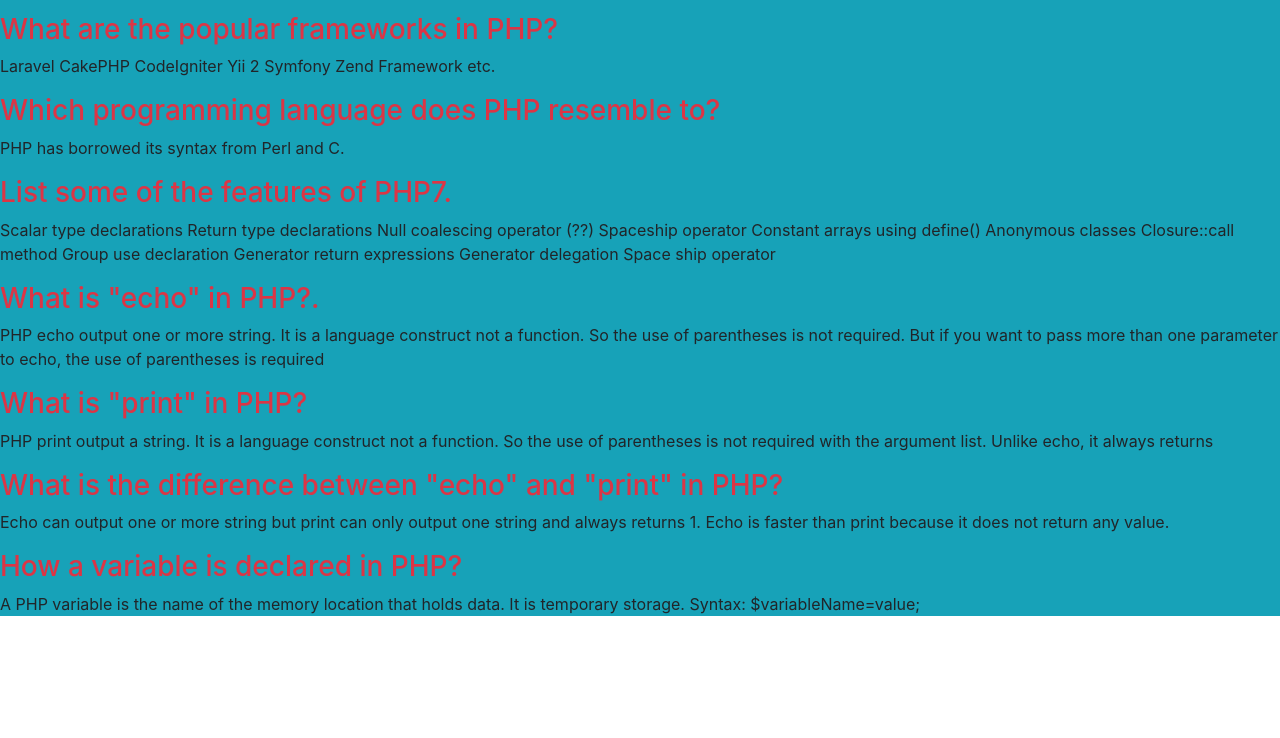
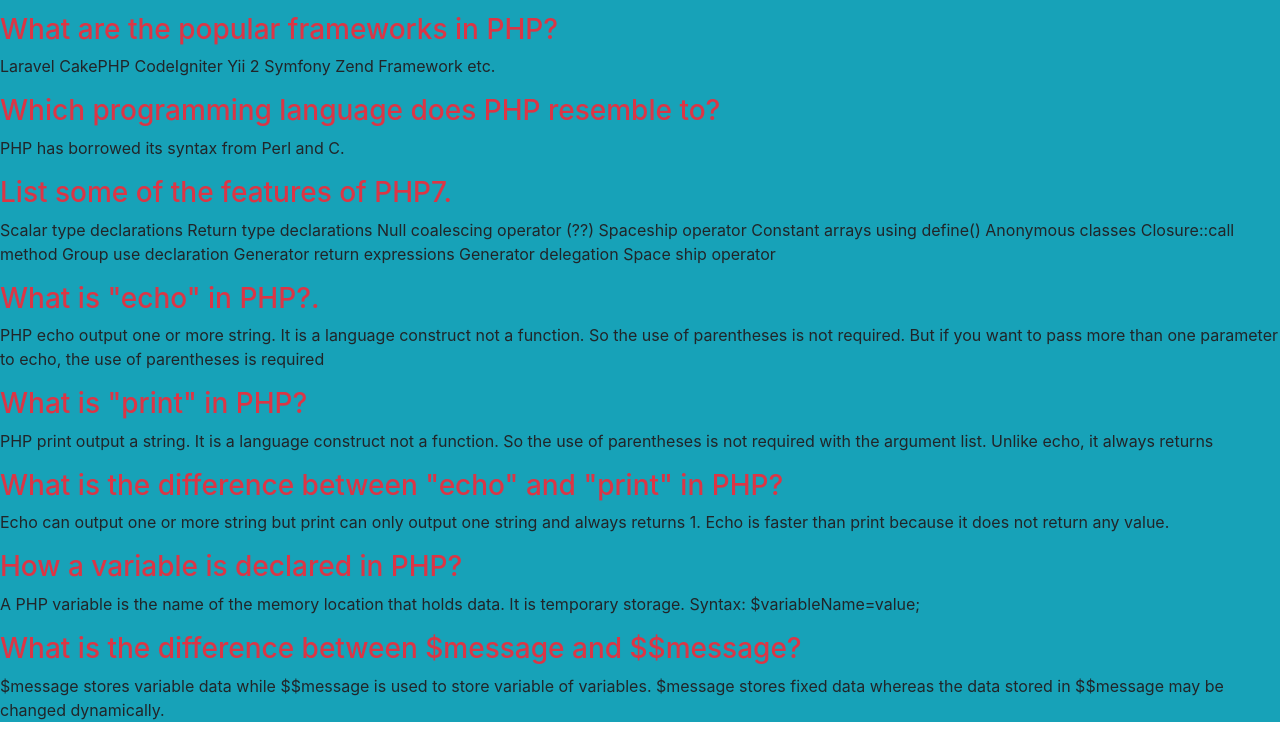
Before and after one commit to NaimBiswas/PHP-Question, a plain HTML site: page index.html in a window 1280 px wide. Shown: the part 856-1594 px from the top of the page. Before the commit the page ends 1488 px from the top, so only its background shows below. Drawn offline with nearby package versions, Linux system fonts and the light colour scheme.

Commit message:
What is the difference between  and .message?

```diff
--- a/index.html
+++ b/index.html
@@ -195,6 +195,16 @@
 
             $variableName=value;
          </p>
+         <!-- Question  -->
+         <h3 class="text-danger">
+            What is the difference between $message and $$message?
+         </h3>
+         <!-- Anster  -->
+         <p>
+            $message stores variable data while $$message is used to store variable of variables.
+
+            $message stores fixed data whereas the data stored in $$message may be changed dynamically.
+         </p>
 
       </section>
 
```
